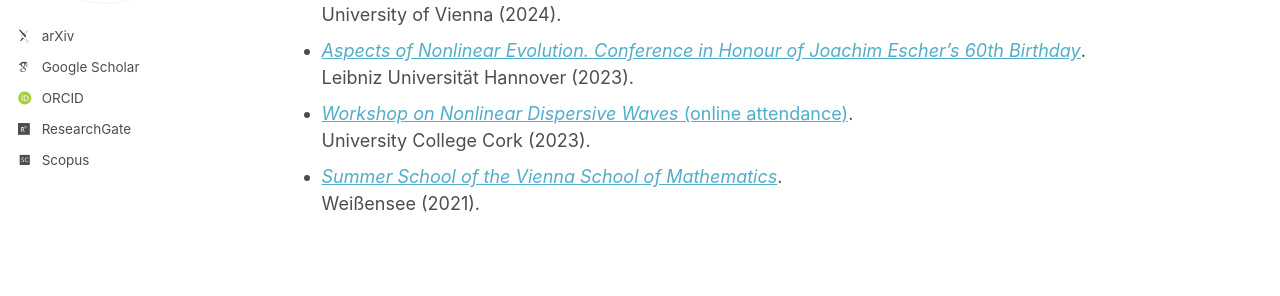
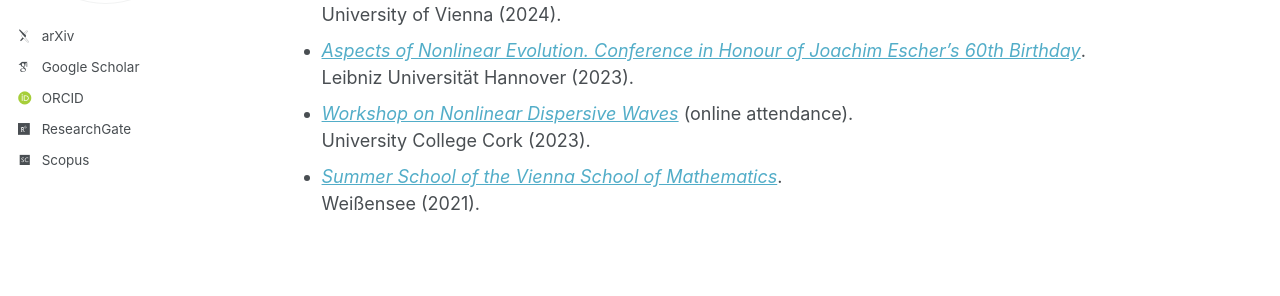
Before and after one commit to luigi-roberti/luigi-roberti.github.io, a Jekyll site: the page built from _pages/talks.md, in a window 1280 px wide and 900 px high, scrolled down 922 px. Shown: the part 275-571 px from the top of the window. Built offline with Jekyll 4.4.1, drawn with Linux system fonts in a browser that asks for light colours; some web fonts are replaced; a script that is not in the unit is left out.

```diff
--- a/_pages/talks.md
+++ b/_pages/talks.md
@@ -40,7 +40,7 @@ Mittag-Leffler-Institut (2024).
 University of Vienna (2024).
 * [<i>Aspects of Nonlinear Evolution. Conference in Honour of Joachim Escher's 60th Birthday</i>](https://www.maphy.uni-hannover.de/de/news-veranstaltungen/math-conf/escher60).<br />
 Leibniz Universität Hannover (2023).
-* [<i>Workshop on Nonlinear Dispersive Waves</i> (online attendance)](https://www.ucc.ie/en/sefs/news/2023/school-of-mathematical-sciences-hosts-research-workshop-on-nonlinear-dispersive-waves-.html).<br />
+* [<i>Workshop on Nonlinear Dispersive Waves</i>](https://www.ucc.ie/en/sefs/news/2023/school-of-mathematical-sciences-hosts-research-workshop-on-nonlinear-dispersive-waves-.html) (online attendance).<br />
  University College Cork (2023).
 * [<i>Summer School of the Vienna School of Mathematics</i>](https://www.vsmath.at/activities_benefits/summer-winter-schools/).<br />
 Weißensee (2021).
```
